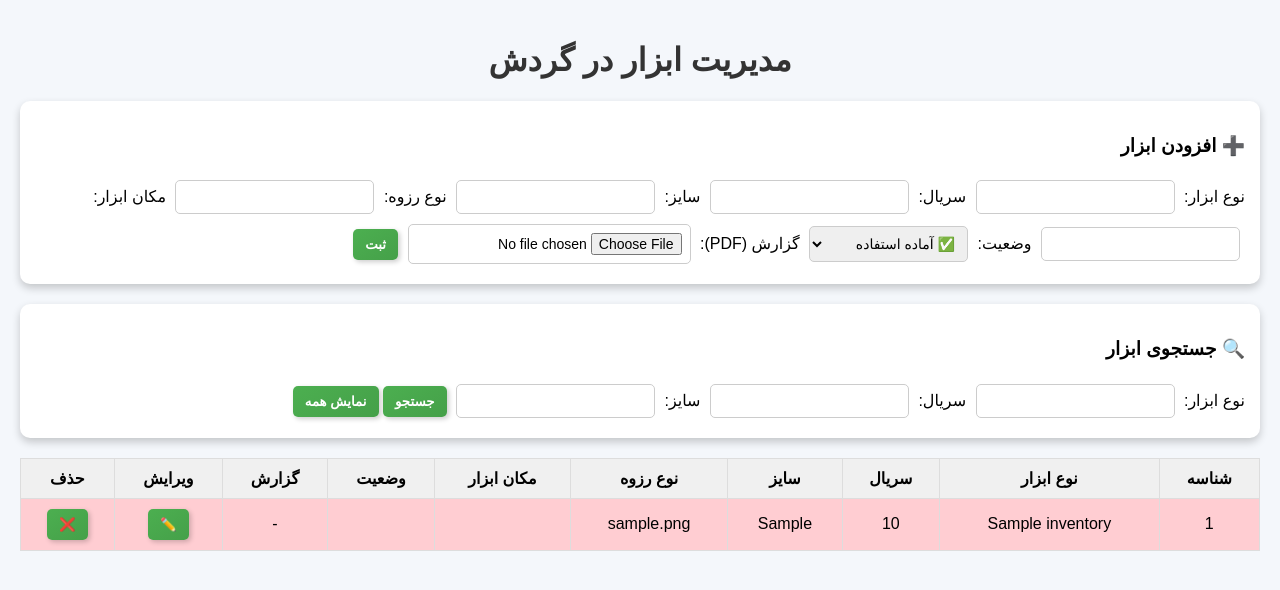
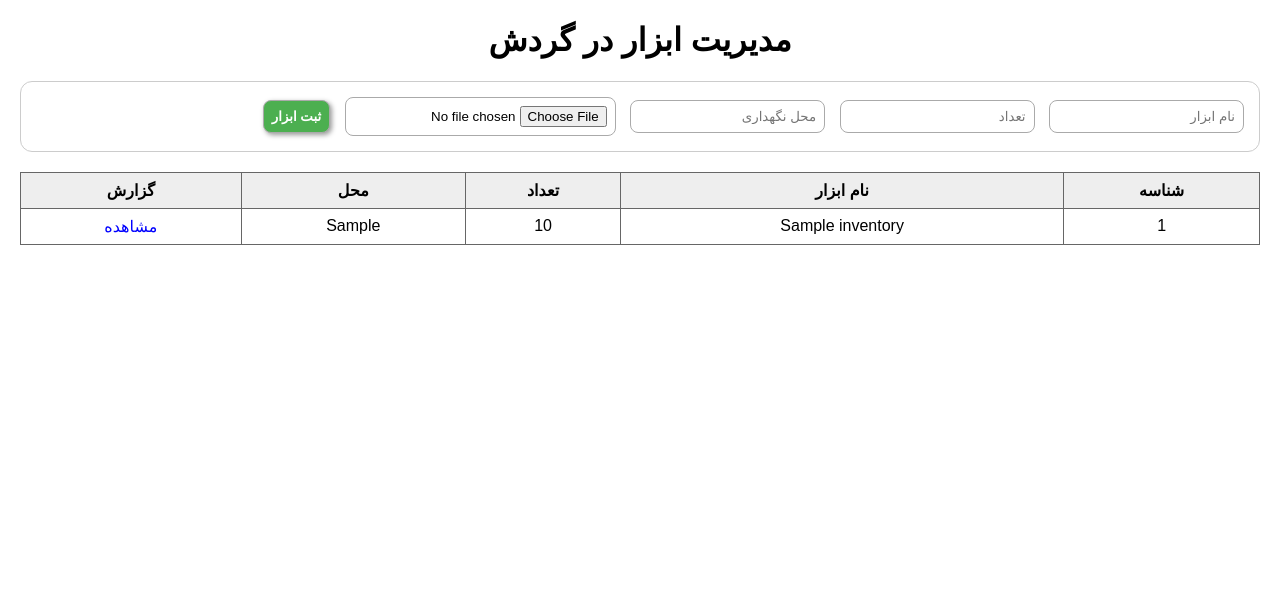
Before and after one commit to javadrad/Inventory-app-final, a Flask app: page / in a window 1280 px wide. Shown: the top 590 px of the page. Run offline with Flask 3, Linux system fonts and the light colour scheme; tables that the repository leaves empty hold one stand-in row (values such as "Sample post"); some web fonts are replaced.

Commit message:
Update index.html

```diff
--- a/templates/index.html
+++ b/templates/index.html
@@ -2,133 +2,79 @@
 <html lang="fa">
 <head>
     <meta charset="UTF-8">
-    <meta name="viewport" content="width=device-width, initial-scale=1.0">
     <title>مدیریت ابزار در گردش</title>
-    <link href="https://cdn.fontcdn.ir/Font/BiNazanin/BiNazanin.css" rel="stylesheet">
     <style>
         body {
-            font-family: 'Bi Nazanin', sans-serif;
-            background: #f4f7fb;
-            margin: 0;
-            padding: 20px;
+            font-family: "B Nazanin", Arial, sans-serif;
             direction: rtl;
+            margin: 20px;
         }
-        h1 {
-            text-align: center;
-            color: #333;
-            font-weight: bold;
-        }
+        h1 { text-align: center; font-weight: bold; }
         form {
             margin-bottom: 20px;
-            background: #fff;
-            padding: 15px;
-            border-radius: 10px;
-            box-shadow: 0 4px 8px rgba(0,0,0,0.2);
+            padding: 10px;
+            border: 1px solid #ccc;
+            border-radius: 12px;
         }
-        input, select {
+        input, button {
+            margin: 5px;
             padding: 8px;
-            margin: 5px;
-            border-radius: 5px;
-            border: 1px solid #ccc;
-            font-size: 14px;
+            border-radius: 8px;
+            border: 1px solid #aaa;
         }
         button {
-            padding: 8px 12px;
-            border: none;
-            border-radius: 5px;
-            background: linear-gradient(145deg, #4CAF50, #45a049);
-            color: #fff;
+            background: #4CAF50;
+            color: white;
+            font-weight: bold;
             cursor: pointer;
-            box-shadow: 2px 2px 5px rgba(0,0,0,0.2);
-            font-weight: bold;
-        }
-        button:hover {
-            background: linear-gradient(145deg, #45a049, #4CAF50);
+            box-shadow: 2px 2px 5px #999;
         }
         table {
             width: 100%;
             border-collapse: collapse;
-            background: #fff;
+            margin-top: 15px;
         }
         th, td {
-            padding: 10px;
-            border: 1px solid #ddd;
+            border: 1px solid #666;
+            padding: 8px;
             text-align: center;
         }
-        th {
-            background: #f0f0f0;
-            font-weight: bold;
-        }
-        .status-ready { background: #c8e6c9; }
-        .status-repair { background: #fff9c4; }
-        .status-sandblast { background: #ffe0b2; }
-        .status-broken { background: #ffcdd2; }
+        th { background: #eee; }
+        a { color: blue; text-decoration: none; }
     </style>
 </head>
 <body>
     <h1>مدیریت ابزار در گردش</h1>
 
-    <!-- فرم افزودن -->
-    <form method="post" action="/add" enctype="multipart/form-data">
-        <h3>➕ افزودن ابزار</h3>
-        نوع ابزار: <input type="text" name="tool_type" required>
-        سریال: <input type="text" name="serial_number" required>
-        سایز: <input type="text" name="size">
-        نوع رزوه: <input type="text" name="thread_type">
-        مکان ابزار: <input type="text" name="location">
-        وضعیت:
-        <select name="status">
-            <option value="آماده" class="status-ready">✅ آماده استفاده</option>
-            <option value="تعمیر" class="status-repair">🛠 نیاز به تعمیر</option>
-            <option value="سندبلاست" class="status-sandblast">🌀 نیاز به سندبلاست</option>
-            <option value="خراب" class="status-broken">❌ خراب</option>
-        </select>
-        گزارش (PDF): <input type="file" name="report_file" accept=".pdf">
-        <button type="submit">ثبت</button>
+    <form method="POST" enctype="multipart/form-data">
+        <input type="text" name="name" placeholder="نام ابزار" required>
+        <input type="number" name="quantity" placeholder="تعداد" required>
+        <input type="text" name="location" placeholder="محل نگهداری" required>
+        <input type="file" name="report">
+        <button type="submit">ثبت ابزار</button>
     </form>
 
-    <!-- فرم جستجو -->
-    <form method="get" action="/">
-        <h3>🔍 جستجوی ابزار</h3>
-        نوع ابزار: <input type="text" name="tool_type" value="{{ tool_type }}">
-        سریال: <input type="text" name="serial_number" value="{{ serial_number }}">
-        سایز: <input type="text" name="size" value="{{ size }}">
-        <button type="submit">جستجو</button>
-        <a href="/"><button type="button">نمایش همه</button></a>
-    </form>
-
-    <!-- جدول -->
     <table>
         <tr>
             <th>شناسه</th>
-            <th>نوع ابزار</th>
-            <th>سریال</th>
-            <th>سایز</th>
-            <th>نوع رزوه</th>
-            <th>مکان ابزار</th>
-            <th>وضعیت</th>
+            <th>نام ابزار</th>
+            <th>تعداد</th>
+            <th>محل</th>
             <th>گزارش</th>
-            <th>ویرایش</th>
-            <th>حذف</th>
         </tr>
         {% for item in items %}
-        <tr class="status-{{ 'ready' if item[6]=='آماده' else 'repair' if item[6]=='تعمیر' else 'sandblast' if item[6]=='سندبلاست' else 'broken' }}">
+        <tr>
             <td>{{ item[0] }}</td>
             <td>{{ item[1] }}</td>
             <td>{{ item[2] }}</td>
             <td>{{ item[3] }}</td>
-            <td>{{ item[4] }}</td>
-            <td>{{ item[5] }}</td>
-            <td>{{ item[6] }}</td>
             <td>
-                {% if item[7] %}
-                    <a href="{{ item[7] }}" target="_blank">📄 مشاهده گزارش</a>
+                {% if item[4] %}
+                    <a href="{{ url_for('uploaded_file', filename=item[4]) }}" target="_blank">مشاهده</a>
                 {% else %}
                     -
                 {% endif %}
             </td>
-            <td><a href="/edit/{{ item[0] }}"><button>✏️</button></a></td>
-            <td><a href="/delete/{{ item[0] }}"><button>❌</button></a></td>
         </tr>
         {% endfor %}
     </table>
```
